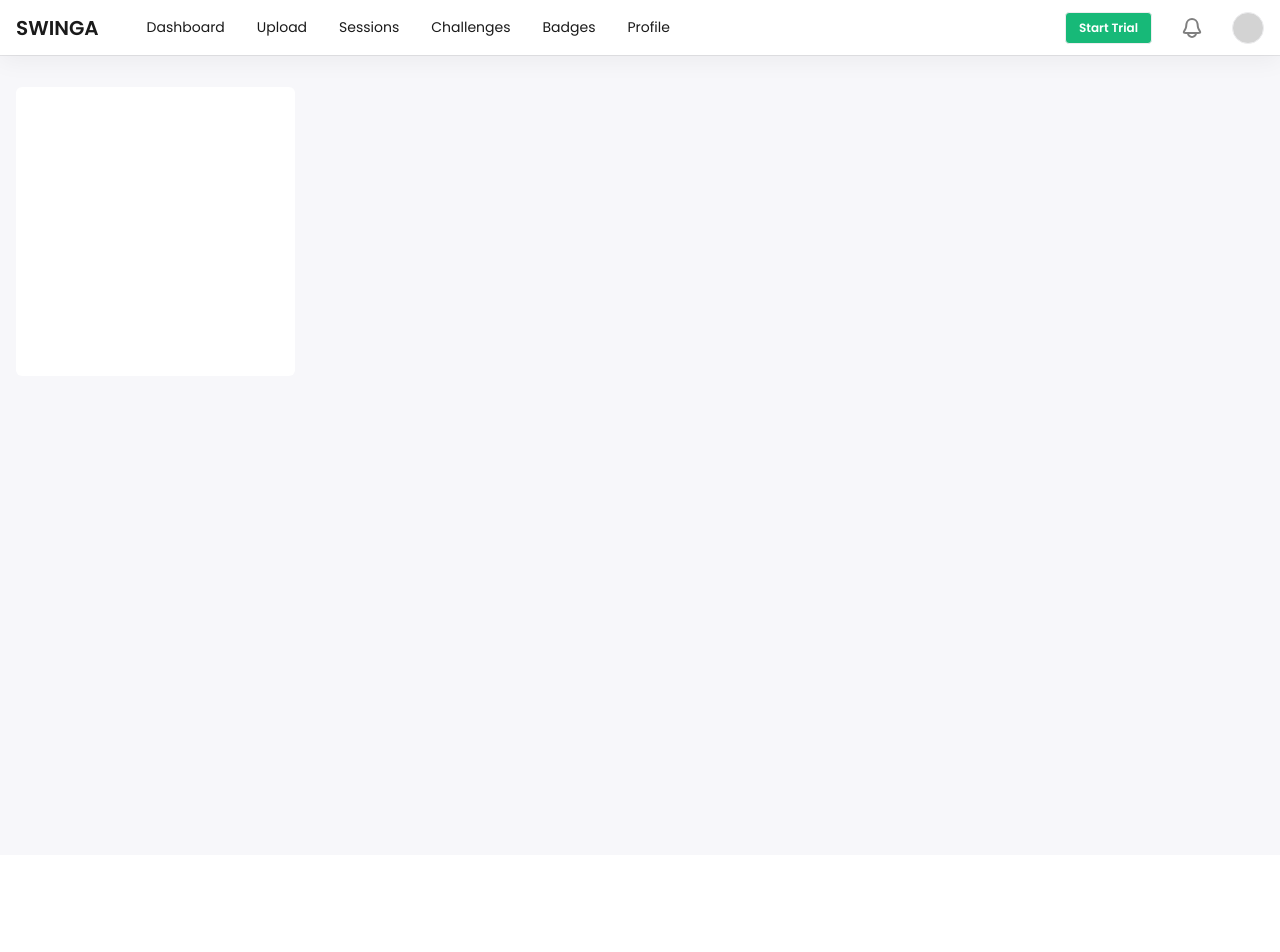
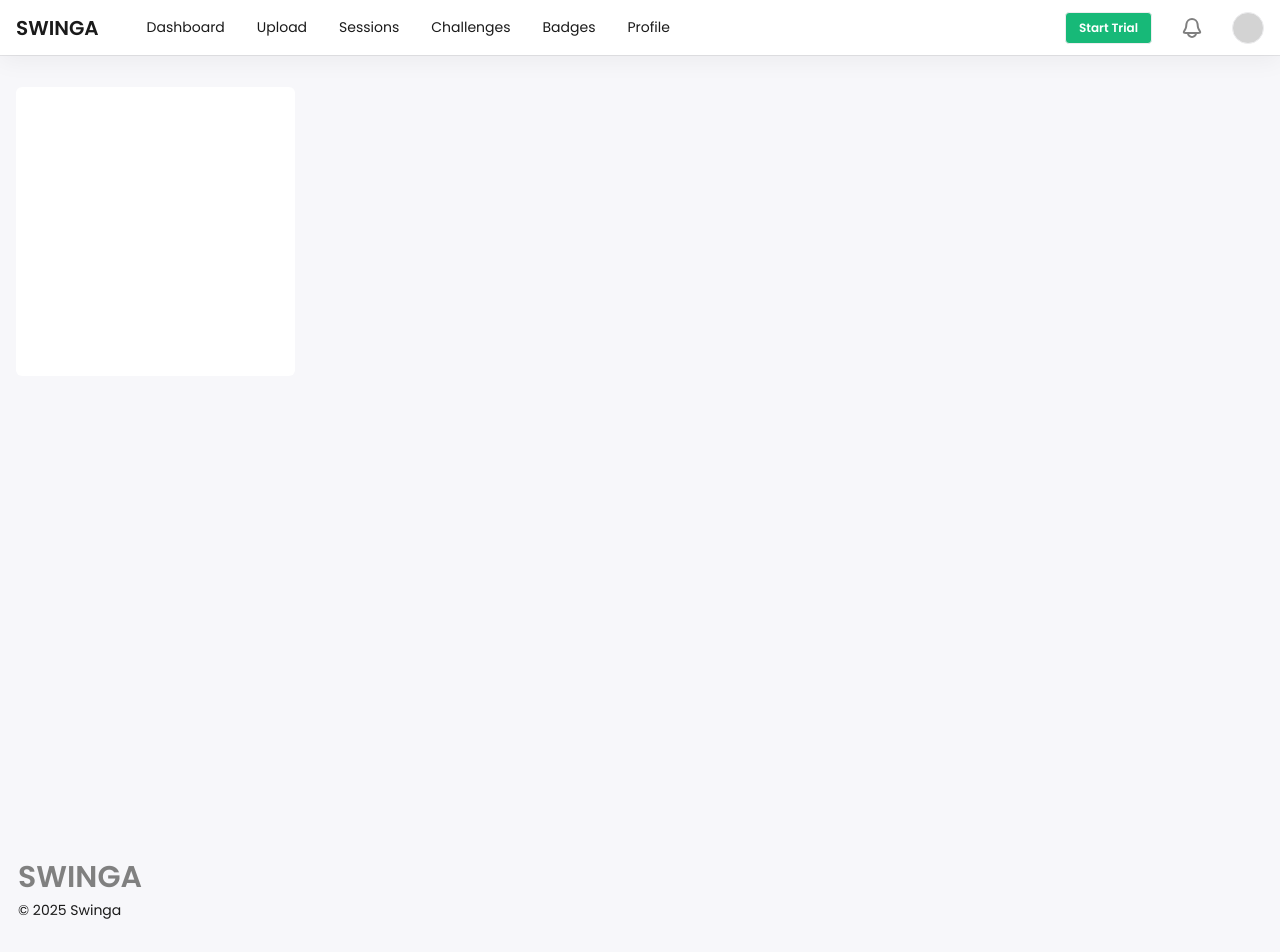
Before and after one commit to jDelille/swinga, a Next.js app: page / in a window 1280 px wide. Shown: the top 952 px of the page. Before the commit the page ends 855 px from the top, so only its background shows below. Built offline with nearby package versions, Linux system fonts and the light colour scheme.

Commit message:
feat: set up footer component

```diff
--- a/components/footer/Footer.module.scss
+++ b/components/footer/Footer.module.scss
@@ -0,0 +1,26 @@
+@use "../../styles/mixins" as mixin;
+
+.footer {
+  height: 488px;
+  .content {
+    @include mixin.site-width;
+    height: 100%;
+    margin: 0 auto;
+    .branding {
+      font-size: 30px;
+      font-weight: 600;
+      position: relative;
+      left: 2px;
+      display: flex;
+      flex-direction: column;
+      a {
+        color: gray;
+      }
+      span {
+        font-size: 14px;
+        font-weight: 400;
+        color: var(--text-color);
+      }
+    }
+  }
+}
--- a/components/footer/Footer.tsx
+++ b/components/footer/Footer.tsx
@@ -1,5 +1,6 @@
 import React from 'react';
 import styles from './Footer.module.scss';
+import Link from 'next/link';
 
 type FooterProps = {
 
@@ -7,7 +8,12 @@ type FooterProps = {
 const Footer: React.FC<FooterProps> = () => {
   return (
     <footer className={styles.footer}>
-
+      <div className={styles.content}>
+        <div className={styles.branding}>
+          <Link href={"/"}>SWINGA</Link>
+          <span>© 2025 Swinga</span>
+        </div>
+      </div>
     </footer>
   );
 };
--- a/components/layout/Layout.tsx
+++ b/components/layout/Layout.tsx
@@ -3,6 +3,7 @@ import styles from "./Layout.module.scss";
 import Navbar from "../navbar/Navbar";
 import LeftSidebar from "../sidebar/LeftSidebar";
 import RightSidebar from "../sidebar/RightSidebar";
+import Footer from "../footer/Footer";
 
 type LayoutProps = {
   children: React.ReactNode;
@@ -18,6 +19,7 @@ const Layout: React.FC<LayoutProps> = ({ children }) => {
         </main>
         <RightSidebar />
       </div>
+      <Footer />
     </div>
   );
 };
```
